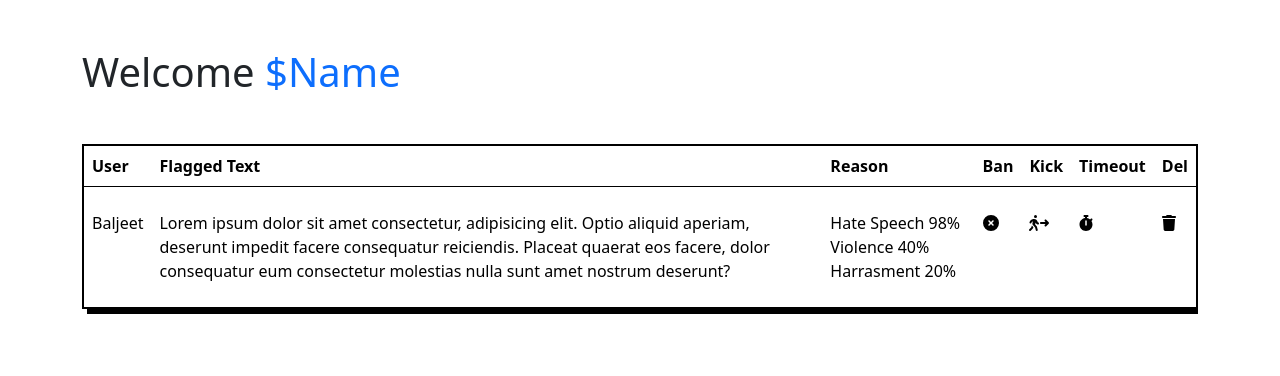
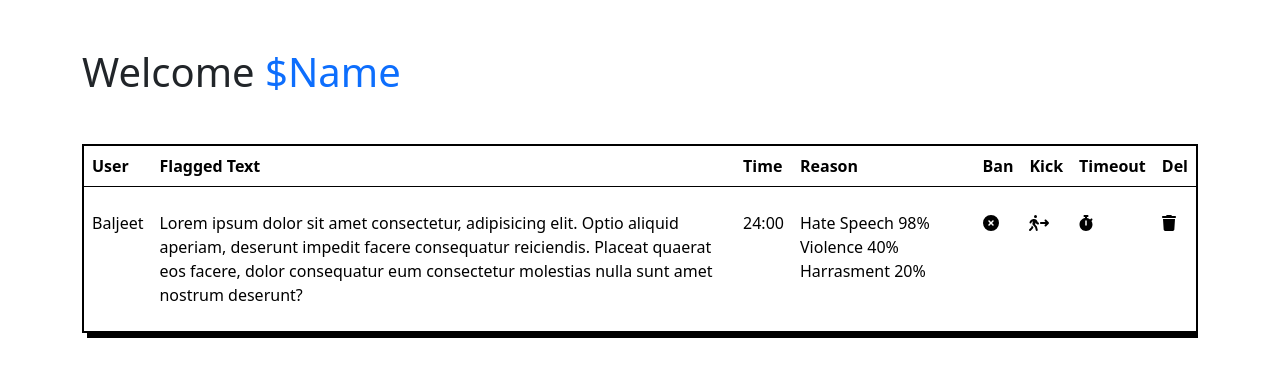
Before and after one commit to mjbraun95/ctrl-c-content-moderator, a Next.js app: page /dashboard in a window 1280 px wide. Shown: the top 376 px of the page. Built offline with nearby package versions, Linux system fonts and the light colour scheme.

Commit message:
Time column

```diff
--- a/components/Table.jsx
+++ b/components/Table.jsx
@@ -13,6 +13,7 @@ export default function Table() {
                     <tr>
                         <th scope="col">User</th>
                         <th scope="col">Flagged Text</th>
+                        <th scope="col">Time</th>
                         <th scope="col">Reason</th>
                         <th scope="col">Ban</th>
                         <th scope="col">Kick</th>
@@ -24,7 +25,9 @@ export default function Table() {
                     <tr >
                         <td className='py-4' scope="row">Baljeet</td>
                         <td className='py-4'>Lorem ipsum dolor sit amet consectetur, adipisicing elit. Optio aliquid aperiam, deserunt impedit facere consequatur reiciendis. Placeat quaerat eos facere, dolor consequatur eum consectetur molestias nulla sunt amet nostrum deserunt?</td>
-                        <td className='py-4'>Hate Speech 98% <br></br> Violence 40% Harrasment 20%</td>
+                        <td className='py-4'> 24:00</td>
+                        <td className='py-4'> <span>Hate Speech 98%</span><span> Violence 40%</span> <span>Harrasment 20%</span> </td>
+
                         <td className='py-4' ><FontAwesomeIcon data-bs-toggle="modal" data-bs-target="#banConfirmationModal" icon={faXmarkCircle} /></td>
                         <td className='py-4'><FontAwesomeIcon icon={faPersonWalkingArrowRight} /></td>
                         <td className='py-4'><FontAwesomeIcon icon={faStopwatch} /></td>
```
